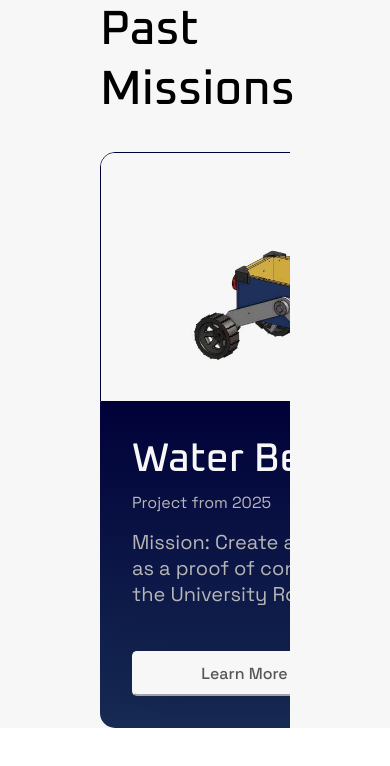
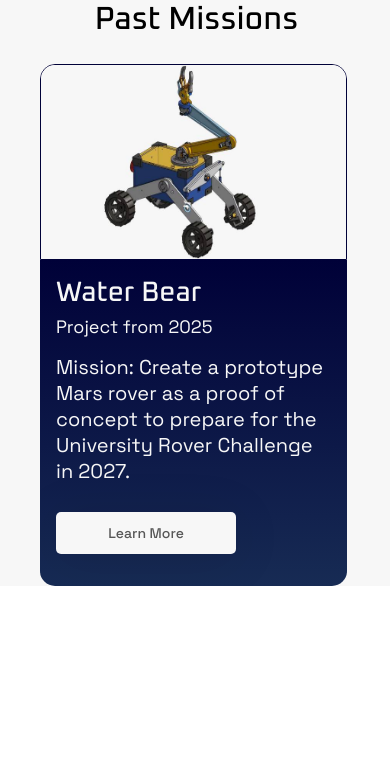
Before and after one commit to include-davis/sss, a Next.js app: page /test in a window 390 px wide. Shown: the top 766 px of the page. Built offline with nearby package versions, Linux system fonts and the light colour scheme.

Commit message:
button global + mobile responsiveness

```diff
--- a/app/(pages)/_components/pastMissions/pastMissions.module.scss
+++ b/app/(pages)/_components/pastMissions/pastMissions.module.scss
@@ -1,6 +1,7 @@
+@use "@/app/(pages)/_globals/mixins.scss";
+
 .PastMissions {
   background-color: var(--off-white);
-  padding: 0 6.25rem;
 }
 
 .container {
@@ -8,6 +9,13 @@
   flex-direction: column;
   align-items: flex-start;
   gap: 2rem;
+  padding-left: 6.25rem;
+
+  @include mixins.phone{
+    padding-left: 2.5rem;
+    width: 22.0625rem;
+    gap: 1.5rem;
+  }
 }
 
 .header {
@@ -16,11 +24,20 @@
   gap: 0.625rem;
   align-self: stretch;
 
+  @include mixins.phone{
+    justify-content: center;
+  }
+
   h1 {
     font-family: Oxanium;
     font-size: 3rem;
     font-weight: 500;
     line-height: normal;
+
+    @include mixins.phone{
+      text-align: center;
+      font-size: 2rem;
+    }
   }
 }
 
@@ -43,6 +60,11 @@
   align-items: flex-start;
   gap: 0.625rem;
   width: max-content;
+
+  @include mixins.phone{
+    gap: 2.5rem;
+    align-self: stretch;
+  }
 }
 
 .projectCard {
@@ -54,6 +76,10 @@
   align-items: flex-start;
   flex-shrink: 0;
 
+  @include mixins.phone{
+    width: 19.1875rem;
+  }
+
   .image {
     img {
     display: block;
@@ -62,6 +88,12 @@
     align-self: stretch;
     border-radius: 0.9375rem 0.9375rem 0 0;
     border: 1px solid var(--midnight);
+
+    @include mixins.phone{
+      height: 12.25rem;
+      width: 19.1875rem;
+      flex-shrink: 0;
+    }
     }
   }
 
@@ -73,13 +105,23 @@
     height: 20.375rem;
     position: relative;
 
+    @include mixins.phone{
+      padding: 1rem 1rem 1.5rem 1rem;
+    }
+
     h2{
       // project title
       color: var(--off-white);
       font-family: Oxanium;
       font-size: 2.5rem;
       font-weight: 500;
-      margin: 0 0 0.5rem 0;
+      margin-bottom: 0.5rem;
+
+      @include mixins.phone{
+        font-size: 1.75rem;
+        margin-bottom: 0.25rem;
+      }
+
     }
     h3 {
       // sub text
@@ -88,6 +130,12 @@
       font-size: 1rem;
       font-weight: 400;
       margin: 0 0 1rem 0;
+
+      @include mixins.phone{
+        color: var(--off-white);
+        font-size: 1.125rem;
+      }
+
     }
     h4{
       // body text
@@ -96,15 +144,20 @@
       font-size: 1.25rem;
       font-weight: 400;
       margin: 0 0 2rem 0;
+
+      @include mixins.phone{
+        color: var(--off-white);
+      }
     }
     button{
       // button
-      padding: 0.63rem;
       border-radius: 0.3125rem;
       background: var(--off-white);
       border-color: var(--off-white);
       box-shadow: 0 5px 50px 0 rgba(0, 0, 0, 0.10);
       width: 14.0625rem;
+      height: 3.125rem;
+      text-align: center;
 
       // text
       color: var(--gray);
@@ -116,6 +169,12 @@
       &:hover{
         background:var(--off-white) ;
     }
+
+    @include mixins.phone{
+      width: 11.25rem;
+      height: 2.625rem;
+      font-size: 0.875rem;
+    }
   }
   }
 }
--- a/app/(pages)/_globals/globals.scss
+++ b/app/(pages)/_globals/globals.scss
@@ -12,3 +12,5 @@
   padding: 0;
   margin: 0;
 }
+
+button { all: unset; }
```
